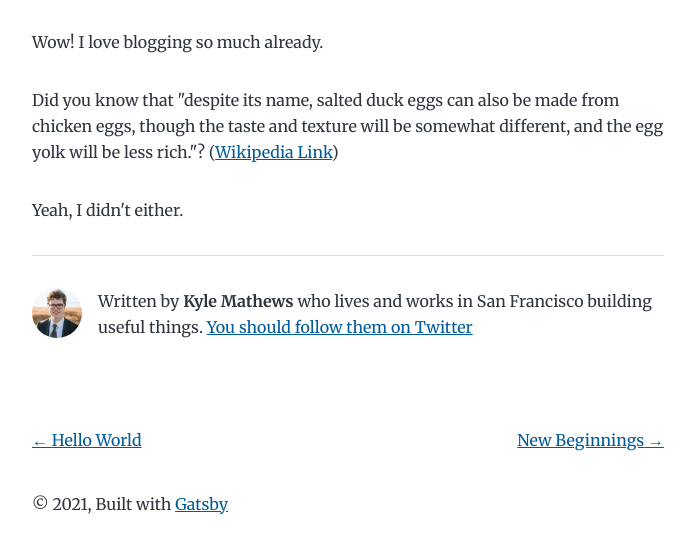
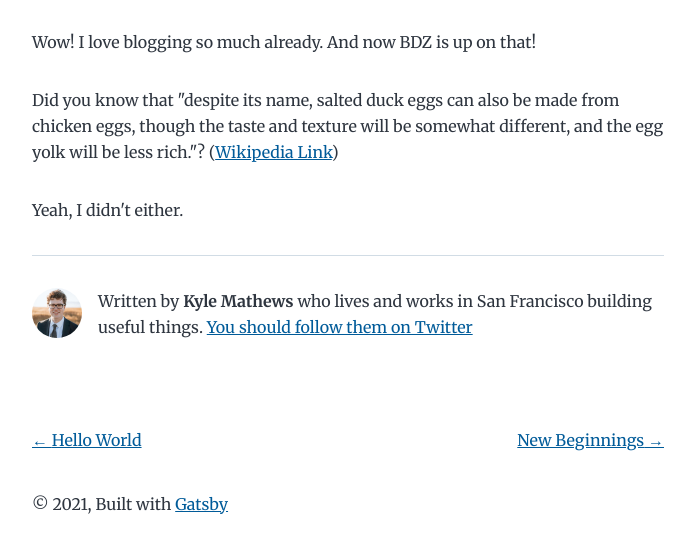
Before and after one commit to multibdoyle/netlify-cms-test, a Gatsby site: page /my-second-post/ in a window 1280 px wide. Shown: the part 211-764 px from the top of the page, without its empty margins (292-986 px from the left). Built offline with nearby package versions, Linux system fonts and the light colour scheme; Gatsby itself is replaced by a stand-in of ours.

Commit message:
check it out

```diff
--- a/content/blog/my-second-post/index.md
+++ b/content/blog/my-second-post/index.md
@@ -3,7 +3,7 @@
 date: "2015-05-06T23:46:37.121Z"
 ---
 
-Wow! I love blogging so much already.
+Wow! I love blogging so much already. And now BDZ is up on that!
 
 Did you know that "despite its name, salted duck eggs can also be made from
 chicken eggs, though the taste and texture will be somewhat different, and the
```
